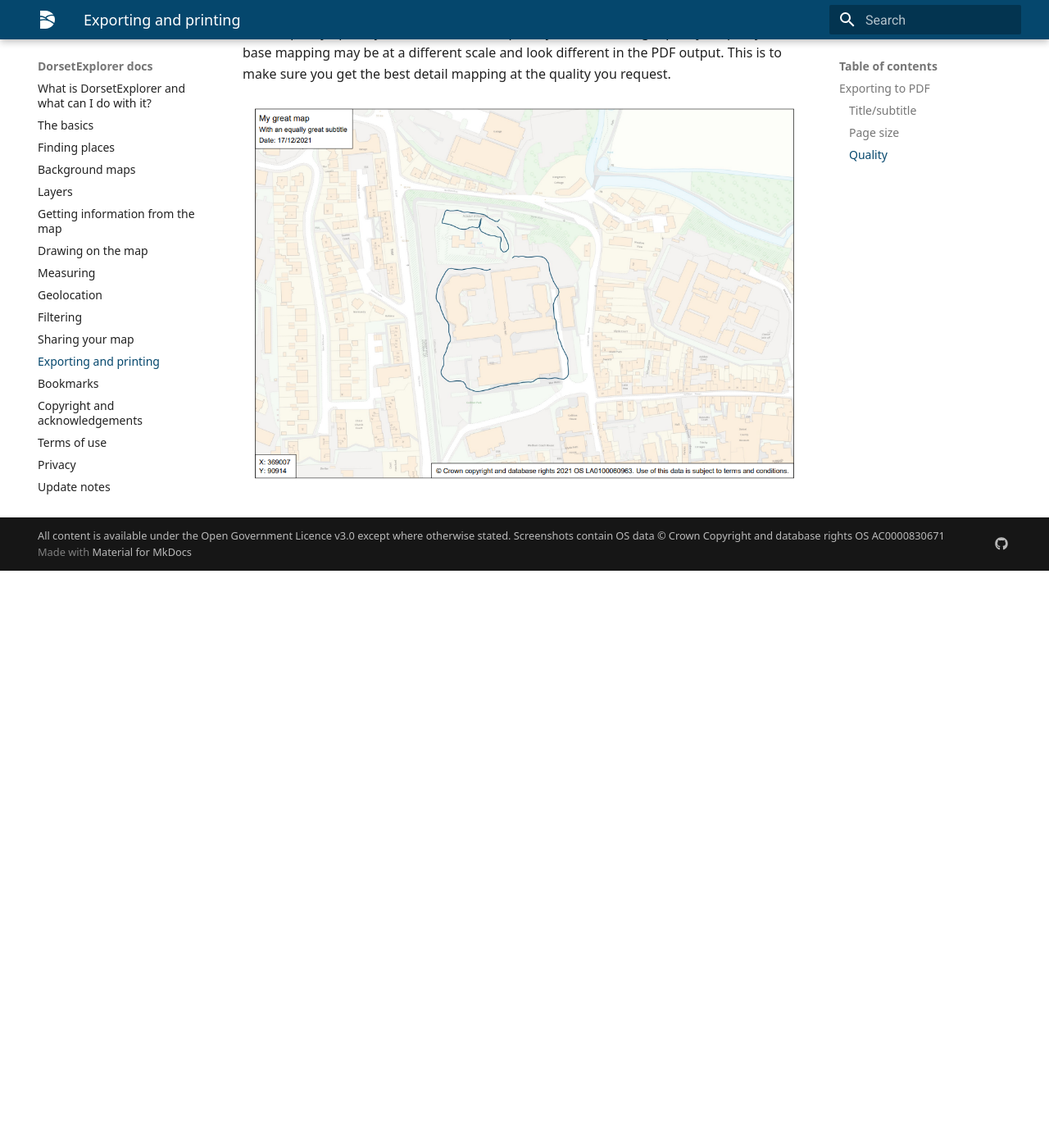
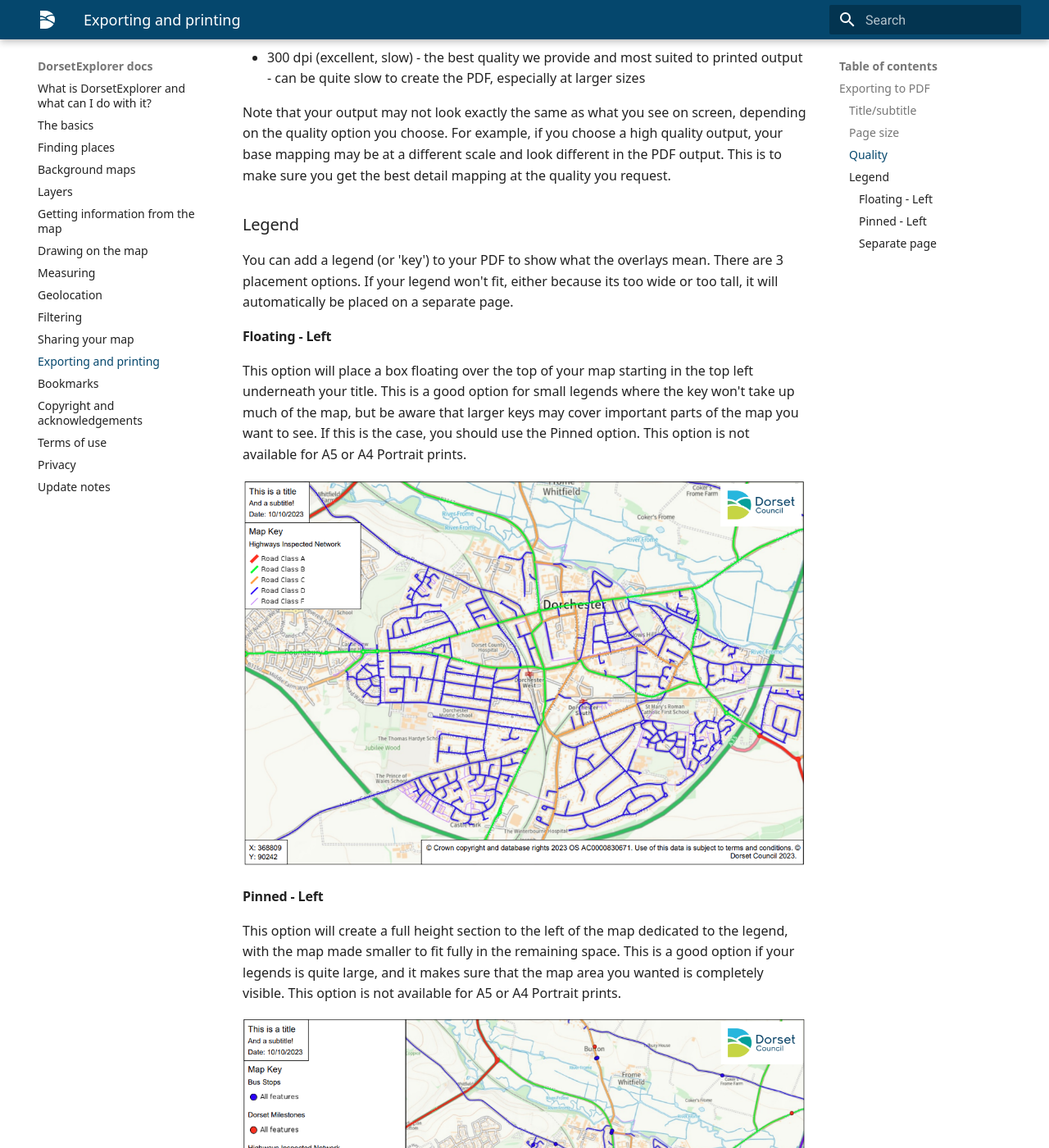
Before and after one commit to Zoobdude/DorsetExplorer-Docs, an MkDocs documentation site: the page built from docs/exporting-and-printing.md, in a window 1280 px wide and 1400 px high, scrolled down 1798 px. Shown: the whole window at 82% size. Built offline with MkDocs 1.6.1 and Material for MkDocs 9.7.7, drawn with Linux system fonts in a browser that asks for light colours; before the commit the page ends 2494 px from its top, so only the background shows below that; some of the changed text lies outside the part shown.

Commit message:
Update printing docs with legend information

```diff
--- a/docs/exporting-and-printing.md
+++ b/docs/exporting-and-printing.md
@@ -6,7 +6,7 @@
 
 ## Exporting to PDF
 
-In the Export and Print panel, you can choose the page size and orientation you want, what level of quality you need and, optionally, add a title and subtitle to your map.
+In the Export and Print panel, you can choose the [page size and orientation](#page-size) you want, what level of [quality](#quality) you need and, optionally, add a [title and subtitle](#titlesubtitle) to your map. You can also choose to add a [legend](#legend).
 
 ![Print panel - showing the options you have when exporting and printing](../assets/images/print-panel.png)
 
@@ -31,4 +31,24 @@
 
 Note that your output may not look exactly the same as what you see on screen, depending on the quality option you choose. For example, if you choose a high quality output, your base mapping may be at a different scale and look different in the PDF output. This is to make sure you get the best detail mapping at the quality you request.
 
-![PDF output - showing an example of a map that has been exported](../assets/images/print-pdf-output.png)
+### Legend
+
+You can add a legend (or 'key') to your PDF to show what the overlays mean. There are 3 placement options. If your legend won't fit, either because its too wide or too tall, it will automatically be placed on a separate page.
+
+#### Floating - Left
+
+This option will place a box floating over the top of your map starting in the top left underneath your title. This is a good option for small legends where the key won't take up much of the map, but be aware that larger keys may cover important parts of the map you want to see. If this is the case, you should use the Pinned option. This option is not available for A5 or A4 Portrait prints.
+
+![PDF output - showing an example of a map that has been exported with a floating legend](../assets/images/print-floating-legend.png)
+
+#### Pinned - Left
+
+This option will create a full height section to the left of the map dedicated to the legend, with the map made smaller to fit fully in the remaining space. This is a good option if your legends is quite large, and it makes sure that the map area you wanted is completely visible. This option is not available for A5 or A4 Portrait prints.
+
+![PDF output - showing an example of a map that has been exported with a pinned legend](../assets/images/print-pinned-legend.png)
+
+#### Separate page
+
+This option will put the legend on a separate page altogether, leaving your map on its own page. This option is ideal if you want the maximum map size and are happy to have your legend separate. This is the only option available for A5 and A4 Portrait prints.
+
+![PDF output - showing an example of a map that has been exported with a separate legend](../assets/images/print-separate-legend.png)
```
Also changed, not shown: docs/assets/images/print-floating-legend.png (added), docs/assets/images/print-panel.png, docs/assets/images/print-pinned-legend.png (added), docs/assets/images/print-separate-legend.png (added).
